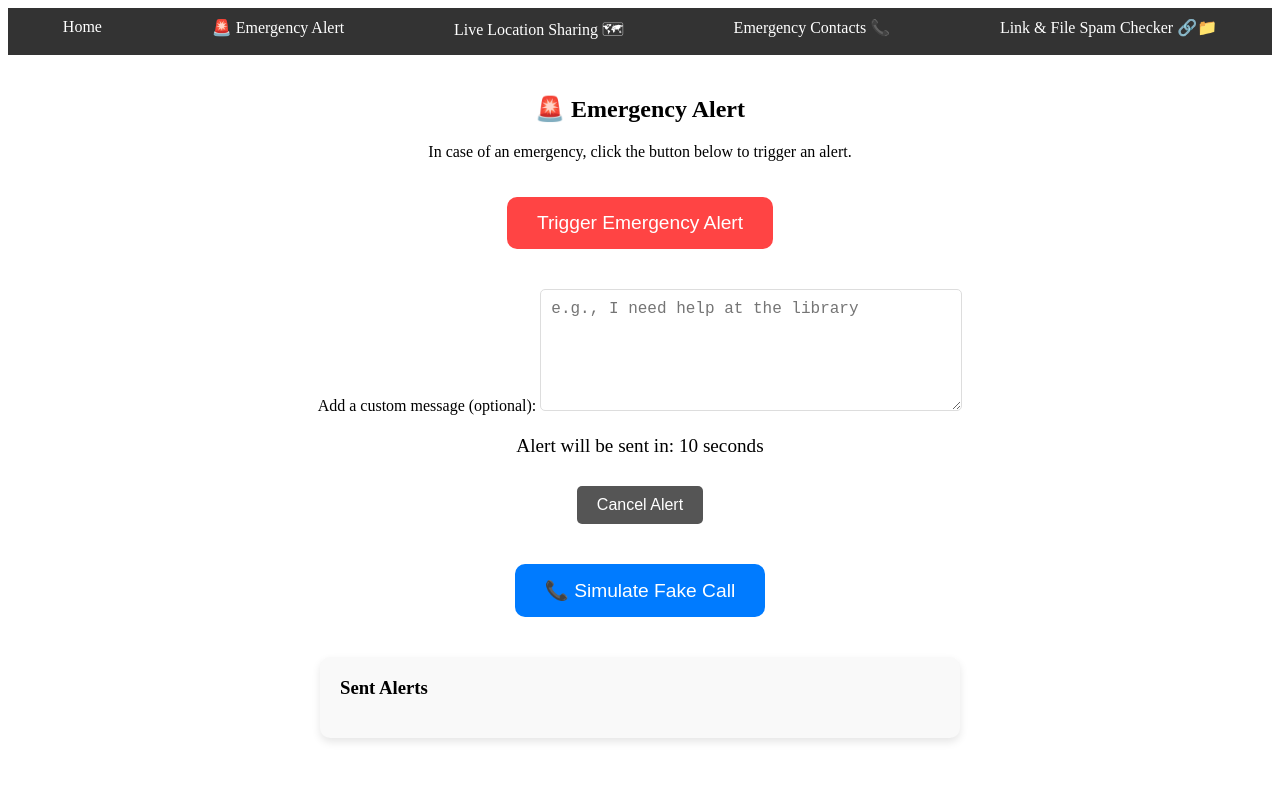
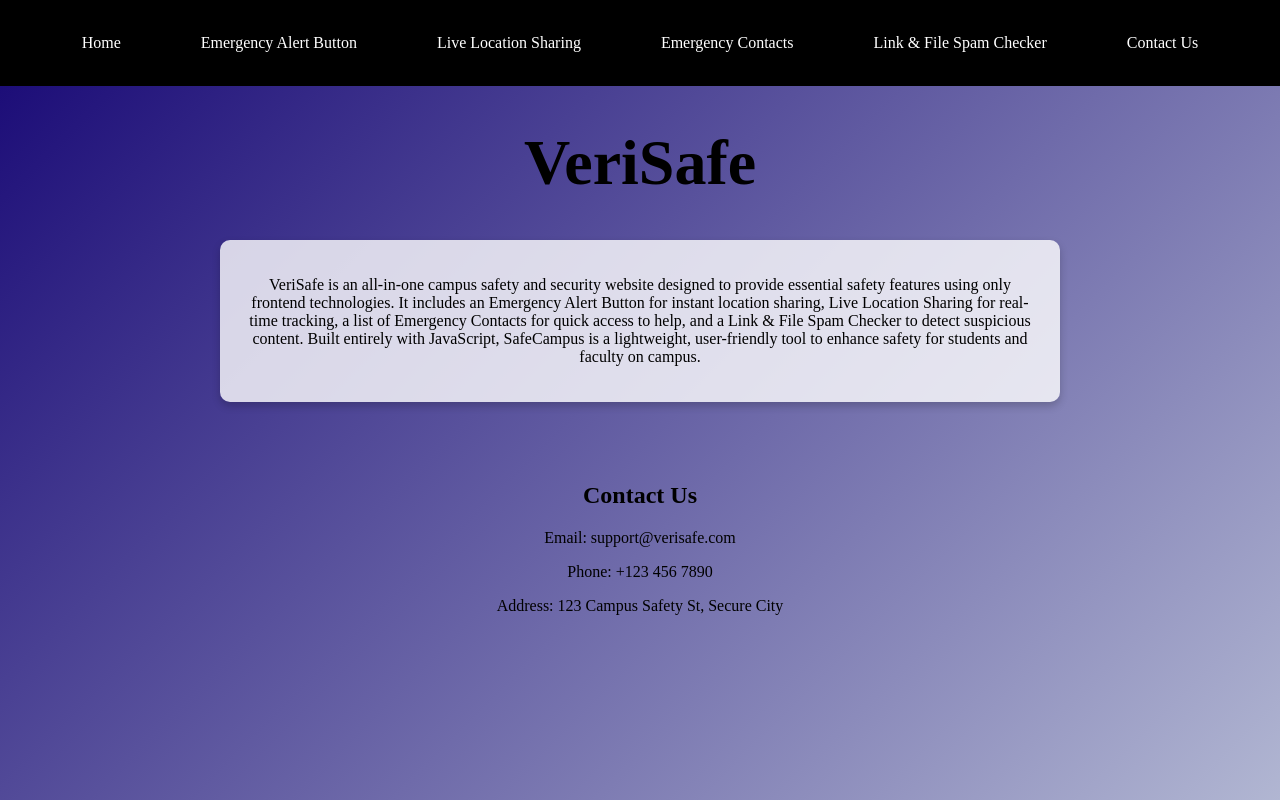
Before and after one commit to Sea25/VeriSafe, a plain HTML site: page index.html in a window 1280 px wide. Drawn offline with Linux system fonts and the light colour scheme.

Commit message:
initial commit

```diff
--- a/index.html
+++ b/index.html
@@ -3,57 +3,91 @@
 <head>
     <meta charset="UTF-8">
     <meta name="viewport" content="width=device-width, initial-scale=1.0">
-  <title>SafeCampus - Emergency Alert</title>
-  <link rel="stylesheet" href="styles.css"> <!-- Ensure this path is correct -->
+    <title>VeriSafe – Campus Safety</title>
+    <link rel="stylesheet" href="styles.css">
+    <style>
+        body {
+            font-family: 'Times New Roman', serif; /* Changed to Times New Roman */
+            margin: 0;
+            padding: 0;
+            background: linear-gradient(135deg, #160674, #b1b6d2);
+            min-height: 100vh;
+            color: #000000;
+        }
+        h1, h2 {
+            font-family: 'Times New Roman', serif; /* Changed to Times New Roman */
+            font-weight: bold; /* Added bold for better visibility */
+            text-align: center;
+        }
+        h1 {
+            font-size: 4rem; /* Increased size of "VeriSafe" */
+            margin: 20px 0; /* Added margin for better spacing */
+        }
+        nav {
+            background-color: #000000;
+            overflow: hidden;
+        }
+        nav ul {
+            list-style-type: none;
+            margin: 0;
+            padding: 0;
+            display: flex;
+            justify-content: center;
+        }
+        nav ul li {
+            padding: 14px 20px;
+        }
+        nav ul li a {
+            color: white;
+            text-decoration: none;
+            display: block;
+        }
+        nav ul li:hover {
+            background-color: #575757;
+        }
+        #home {
+            padding: 20px;
+            display: flex;
+            flex-direction: column;
+            align-items: center;
+        }
+        .description-box {
+            background: rgba(255, 255, 255, 0.8);
+            padding: 20px;
+            border-radius: 10px;
+            box-shadow: 0 4px 8px rgba(0, 0, 0, 0.2);
+            max-width: 800px;
+            margin: 20px auto;
+            text-align: center;
+        }
+        #contact {
+            padding: 20px;
+            text-align: center;
+        }
+    </style>
 </head>
 <body>
-  <!-- Navigation Bar -->
     <nav>
         <ul>
             <li><a href="index.html">Home</a></li>
-      <li><a href="emergency-alert.html">🚨 Emergency Alert</a></li>
-      <li><a href="live-location.html">Live Location Sharing 🗺</a></li>
-      <li><a href="emergency-contacts.html">Emergency Contacts 📞</a></li>
-      <li><a href="spam-checker.html">Link & File Spam Checker 🔗📁</a></li>
+            <li><a href="emergency-alert.html">Emergency Alert Button</a></li>
+            <li><a href="live-location.html">Live Location Sharing</a></li>
+            <li><a href="emergency-contacts.html">Emergency Contacts</a></li>
+            <li><a href="spam-checker.html">Link & File Spam Checker</a></li>
+            <li><a href="#contact">Contact Us</a></li>
         </ul>
     </nav>
-
-  <!-- Emergency Alert Content -->
-  <section id="emergencyAlert">
-    <h2>🚨 Emergency Alert</h2>
-    <p>In case of an emergency, click the button below to trigger an alert.</p>
-
-    <!-- Emergency Alert Button -->
-    <button id="emergencyBtn">Trigger Emergency Alert</button>
-
-    <!-- Custom Message Input -->
-    <div id="customMessage">
-      <label for="message">Add a custom message (optional):</label>
-      <textarea id="message" placeholder="e.g., I need help at the library"></textarea>
-    </div>
-
-    <!-- Countdown Timer -->
-    <div id="countdownTimer">
-      <p>Alert will be sent in: <span id="timer">10</span> seconds</p>
-      <button id="cancelBtn">Cancel Alert</button>
-    </div>
-
-    <!-- Fake Call Button -->
-    <button id="fakeCallBtn">📞 Simulate Fake Call</button>
-
-    <!-- Alert Status -->
-    <div id="alertStatus"></div>
-
-    <!-- Sent Alerts Section -->
-    <div id="sentAlerts">
-      <h3>Sent Alerts</h3>
-      <ul id="alertList"></ul>
+    <section id="home">
+        <h1>VeriSafe</h1>
+        <div class="description-box">
+            <p>VeriSafe is an all-in-one campus safety and security website designed to provide essential safety features using only frontend technologies. It includes an Emergency Alert Button for instant location sharing, Live Location Sharing for real-time tracking, a list of Emergency Contacts for quick access to help, and a Link & File Spam Checker to detect suspicious content. Built entirely with JavaScript, SafeCampus is a lightweight, user-friendly tool to enhance safety for students and faculty on campus.</p>
         </div>
     </section>
-
-  <!-- Alarm Sound -->
-  <audio id="alarmSound" src="alarm.mp3"></audio> <!-- Ensure this file exists -->
-
-  <script src="script.js"></script> <!-- Ensure this path is correct -->
+    <section id="contact">
+        <h2>Contact Us</h2>
+        <p>Email: support@verisafe.com</p>
+        <p>Phone: +123 456 7890</p>
+        <p>Address: 123 Campus Safety St, Secure City</p>
+    </section>
 </body>
 </html>
--- a/styles.css
+++ b/styles.css
@@ -142,3 +142,43 @@ nav {
     0%, 100% { background-color: white; }
     50% { background-color: red; }
   }
+  /* Contact Cards Styles */
+.contacts-list {
+    display: flex;
+    flex-wrap: wrap;
+    gap: 20px;
+  }
+
+  .contact-card {
+    background-color: #fff;
+    border: 1px solid #ddd;
+    border-radius: 10px;
+    padding: 20px;
+    width: 300px;
+    box-shadow: 0 4px 8px rgba(0, 0, 0, 0.1);
+    transition: transform 0.2s, box-shadow 0.2s;
+  }
+
+  .contact-card:hover {
+    transform: translateY(-5px);
+    box-shadow: 0 6px 12px rgba(0, 0, 0, 0.15);
+  }
+
+  .contact-card h3 {
+    margin-top: 0;
+    color: #333;
+  }
+
+  .contact-card p {
+    margin: 10px 0;
+    color: #555;
+  }
+
+  .contact-card a {
+    color: #007bff;
+    text-decoration: none;
+  }
+
+  .contact-card a:hover {
+    text-decoration: underline;
+  }
```
Lines whose indentation alone changed are shown as unchanged.
